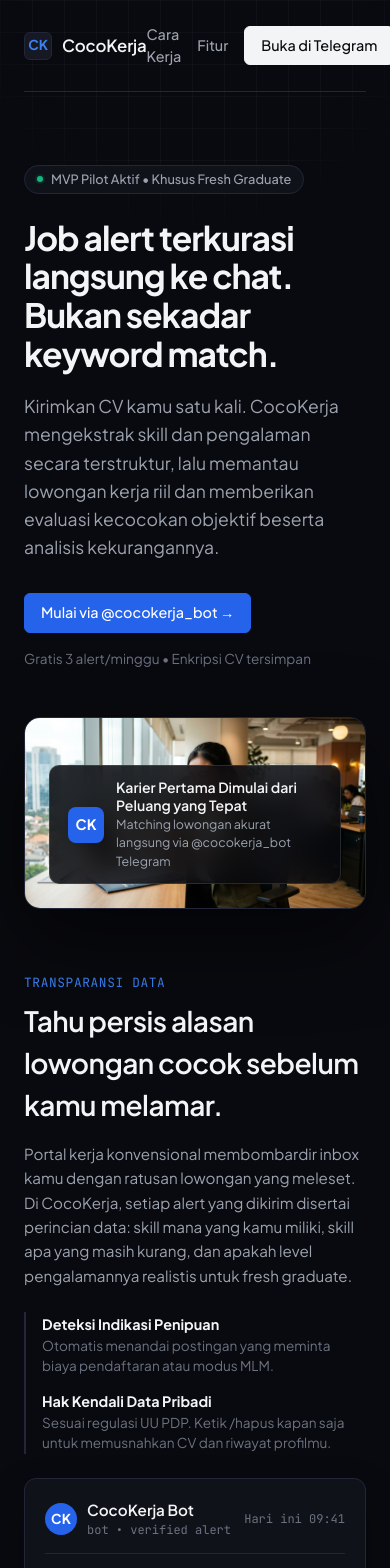
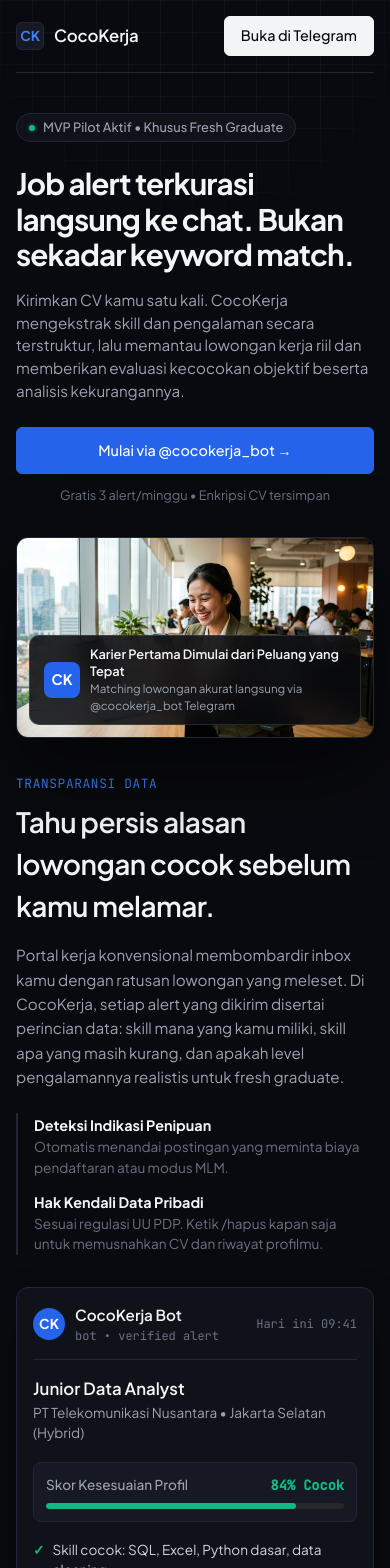
Before and after one commit to hkgraphica/cocokerja, a Next.js app: page / in a window 390 px wide. Shown: the top 1568 px of the page. Built offline with nearby package versions, Linux system fonts and the light colour scheme; no server answers.

Commit message:
feat: full responsive design for all devices + installable PWA with service worker and manifest

```diff
--- a/src/app/globals.css
+++ b/src/app/globals.css
@@ -575,3 +575,133 @@
 .footer a:hover {
   text-decoration: underline;
 }
+
+/* ==================================================
+   RESPONSIVE DESIGN FOR ALL DEVICES (Mobile, Tablet, Desktop)
+   ================================================== */
+
+@media (max-width: 768px) {
+  .container {
+    padding: 0 16px;
+  }
+
+  .header {
+    padding: 16px 0;
+  }
+
+  .nav-actions .link-muted {
+    display: none; /* Sederhanakan navigasi di mobile */
+  }
+
+  .hero {
+    padding: 40px 0 36px;
+  }
+
+  .hero h1 {
+    font-size: 1.85rem;
+    line-height: 1.2;
+    margin-bottom: 16px;
+  }
+
+  .hero p.lead {
+    font-size: 0.95rem;
+    line-height: 1.5;
+    margin-bottom: 24px;
+  }
+
+  .hero-cta {
+    flex-direction: column;
+    align-items: stretch;
+    gap: 12px;
+  }
+
+  .hero-cta .btn {
+    width: 100%;
+    padding: 12px 20px;
+  }
+
+  .hero-meta {
+    text-align: center;
+    font-size: 0.8rem;
+  }
+
+  .hero-showcase {
+    margin-top: 32px;
+    border-radius: 12px;
+  }
+
+  .hero-overlay-tag {
+    bottom: 12px;
+    left: 12px;
+    right: 12px;
+    max-width: none;
+    padding: 10px 14px;
+    gap: 10px;
+  }
+
+  .hero-overlay-tag .tag-text {
+    font-size: 0.8rem;
+  }
+
+  .hero-overlay-tag .tag-sub {
+    font-size: 0.72rem;
+  }
+
+  .preview-section {
+    margin-bottom: 48px;
+    gap: 32px;
+  }
+
+  .mock-telegram {
+    padding: 16px;
+  }
+
+  .mock-actions {
+    grid-template-columns: 1fr; /* Full width button di layar kecil */
+  }
+
+  .mock-btn-main {
+    grid-column: span 1;
+  }
+
+  .feature-grid {
+    grid-template-columns: 1fr;
+    gap: 14px;
+  }
+
+  .feature-card {
+    padding: 18px;
+  }
+
+  .section-title {
+    font-size: 1.45rem;
+    margin-bottom: 24px;
+  }
+
+  .cta-panel {
+    padding: 32px 18px;
+    margin: 20px 0 48px;
+  }
+
+  .cta-panel h2 {
+    font-size: 1.45rem;
+  }
+
+  .footer {
+    flex-direction: column;
+    align-items: center;
+    text-align: center;
+    gap: 12px;
+    padding: 24px 0;
+  }
+}
+
+@media (min-width: 769px) and (max-width: 1024px) {
+  .hero h1 {
+    font-size: 2.5rem;
+  }
+
+  .feature-grid {
+    grid-template-columns: repeat(2, 1fr);
+  }
+}
--- a/src/app/layout.tsx
+++ b/src/app/layout.tsx
@@ -20,6 +20,12 @@
   title: "CocoKerja — Job Alert & Career Copilot di Telegram",
   description:
     "Pantau lowongan kerja relevan sesuai keahlian CV kamu. Lengkap dengan persentase kecocokan, analisis skill gap, dan peringatan lowongan mencurigakan.",
+  manifest: "/manifest.json",
+  appleWebApp: {
+    capable: true,
+    statusBarStyle: "black-translucent",
+    title: "CocoKerja",
+  },
   openGraph: {
     title: "CocoKerja — Asisten Karier Fresh Graduate",
     description: "Job alert terkurasi via Telegram dengan analisis skill gap berbasis profil riil.",
@@ -30,12 +36,33 @@
 
 export const viewport: Viewport = {
   themeColor: "#090A0F",
+  width: "device-width",
+  initialScale: 1,
+  maximumScale: 5,
 };
 
 export default function RootLayout({ children }: { children: React.ReactNode }) {
   return (
     <html lang="id" className={`${sans.variable} ${mono.variable}`}>
-      <body>{children}</body>
+      <head>
+        <link rel="apple-touch-icon" href="/icon-192.png" />
+      </head>
+      <body>
+        {children}
+        <script
+          dangerouslySetInnerHTML={{
+            __html: `
+              if ('serviceWorker' in navigator) {
+                window.addEventListener('load', function() {
+                  navigator.serviceWorker.register('/sw.js').catch(function(err) {
+                    console.log('SW reg error: ', err);
+                  });
+                });
+              }
+            `,
+          }}
+        />
+      </body>
     </html>
   );
 }
```
Also changed, not shown: public/sw.js (added, +60 -0 lines), public/icon-192.png (added), public/icon-512.png (added), public/manifest.json (added).
